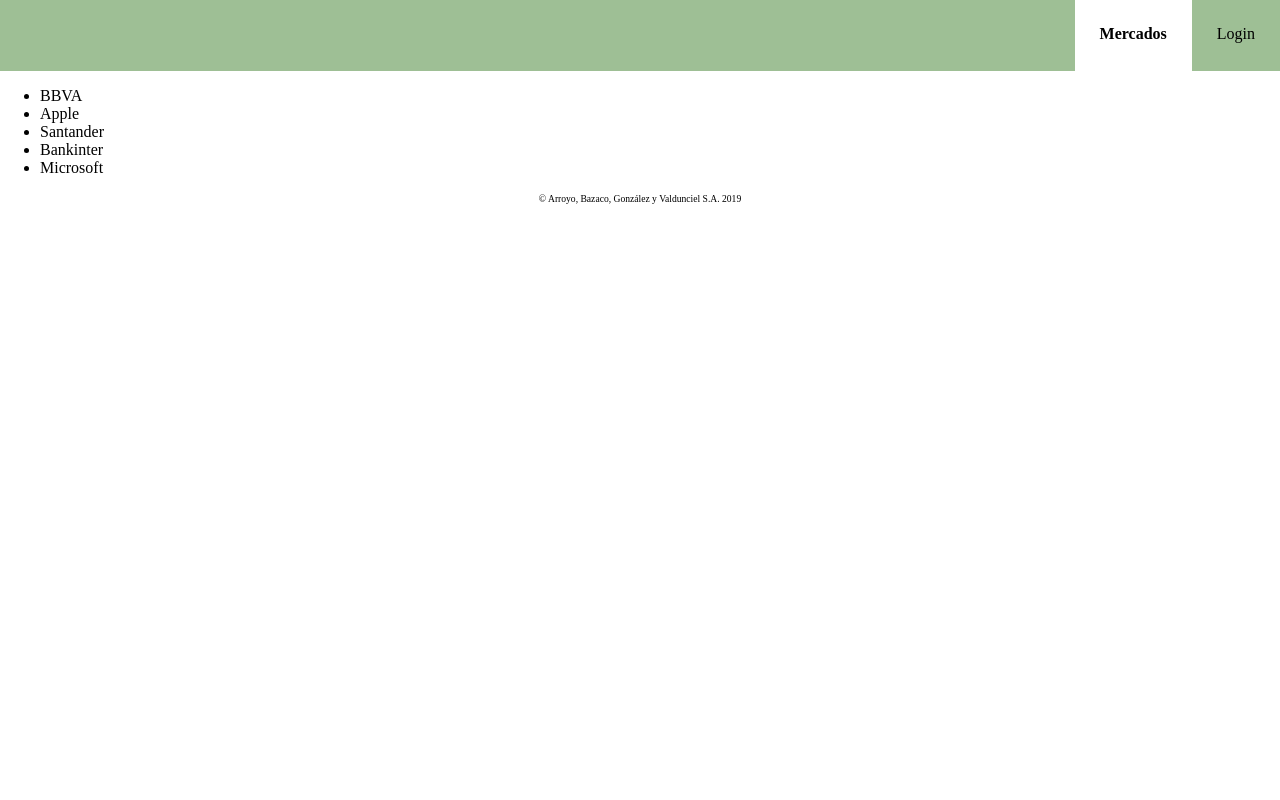
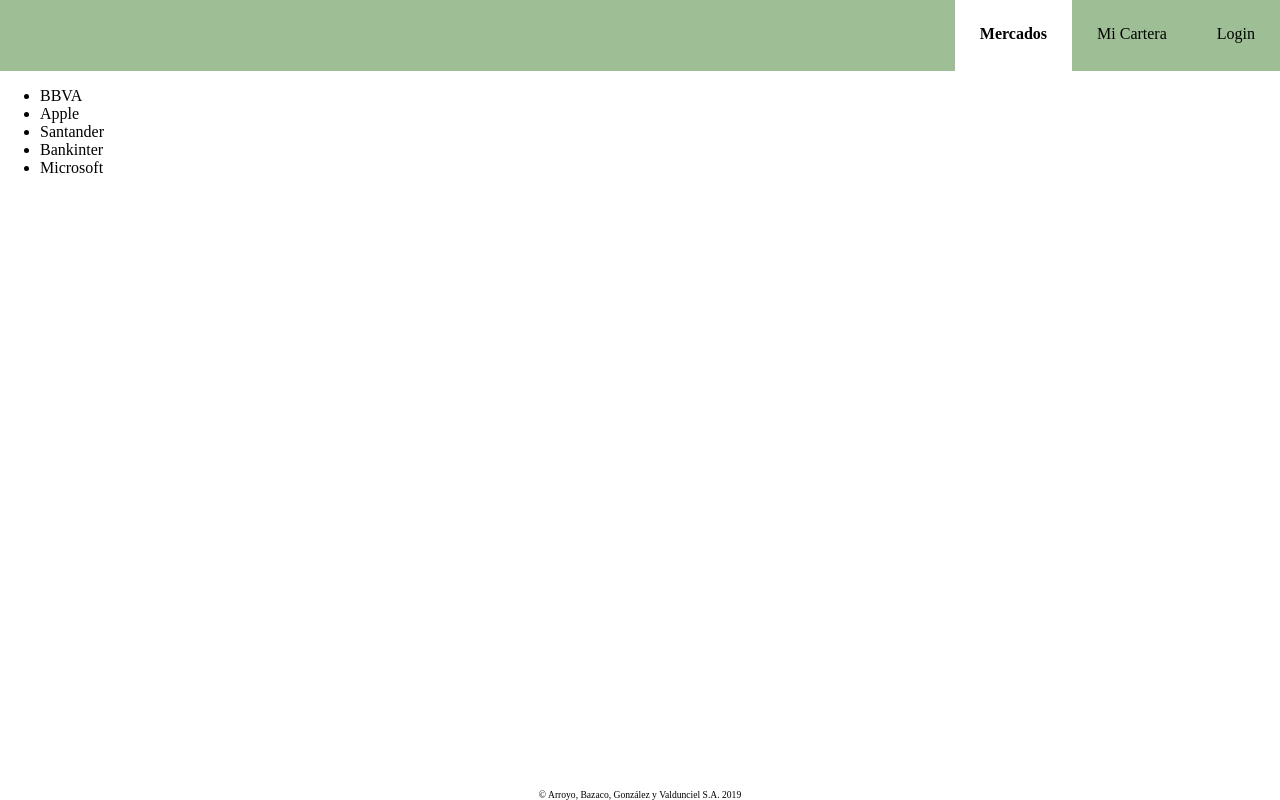
Before and after one commit to pabvald/stock-market, an Angular app in the folder angular/: page /mercado in a window 1280 px wide. Built offline with nearby package versions, Linux system fonts and the light colour scheme.

Commit message:
Hacer que el componente tenga altura 100%

```diff
--- a/angular/src/app/components/app/app.component.css
+++ b/angular/src/app/components/app/app.component.css
@@ -1,3 +1,8 @@
+#superflex{
+    display: flex;
+    flex-direction: column;
+    height: 100vh;
+}
 nav{
     display: flex;
     flex-direction: row-reverse;
@@ -12,8 +17,8 @@
 nav > div:focus{
     outline: 0;
 }
-router-outlet{
-
+#main{
+    flex: 1;
 }
 
 footer{
--- a/angular/src/app/components/app/app.component.html
+++ b/angular/src/app/components/app/app.component.html
@@ -1,12 +1,16 @@
+<div id="superflex">
     <!-- Pestañas -->
     <nav>
         <div [ngClass]="{'tabSelected': page === '/login'}" routerLink="/login">Login</div>
+        <div [ngClass]="{'tabSelected': page === '/cartera'}" routerLink="/cartera">Mi Cartera</div>
         <div [ngClass]="{'tabSelected': page === '/' || page === '/mercado'}" routerLink="/mercado">Mercados</div>
     </nav>
     <!-- Contenido principal -->
+    <div id="main">
         <router-outlet></router-outlet>
-
+    </div>
     <!-- Footer -->
     <footer>
         &copy; Arroyo, Bazaco, González y Valdunciel S.A. 2019
     </footer>
+</div>
```
Lines whose indentation alone changed are shown as unchanged.
